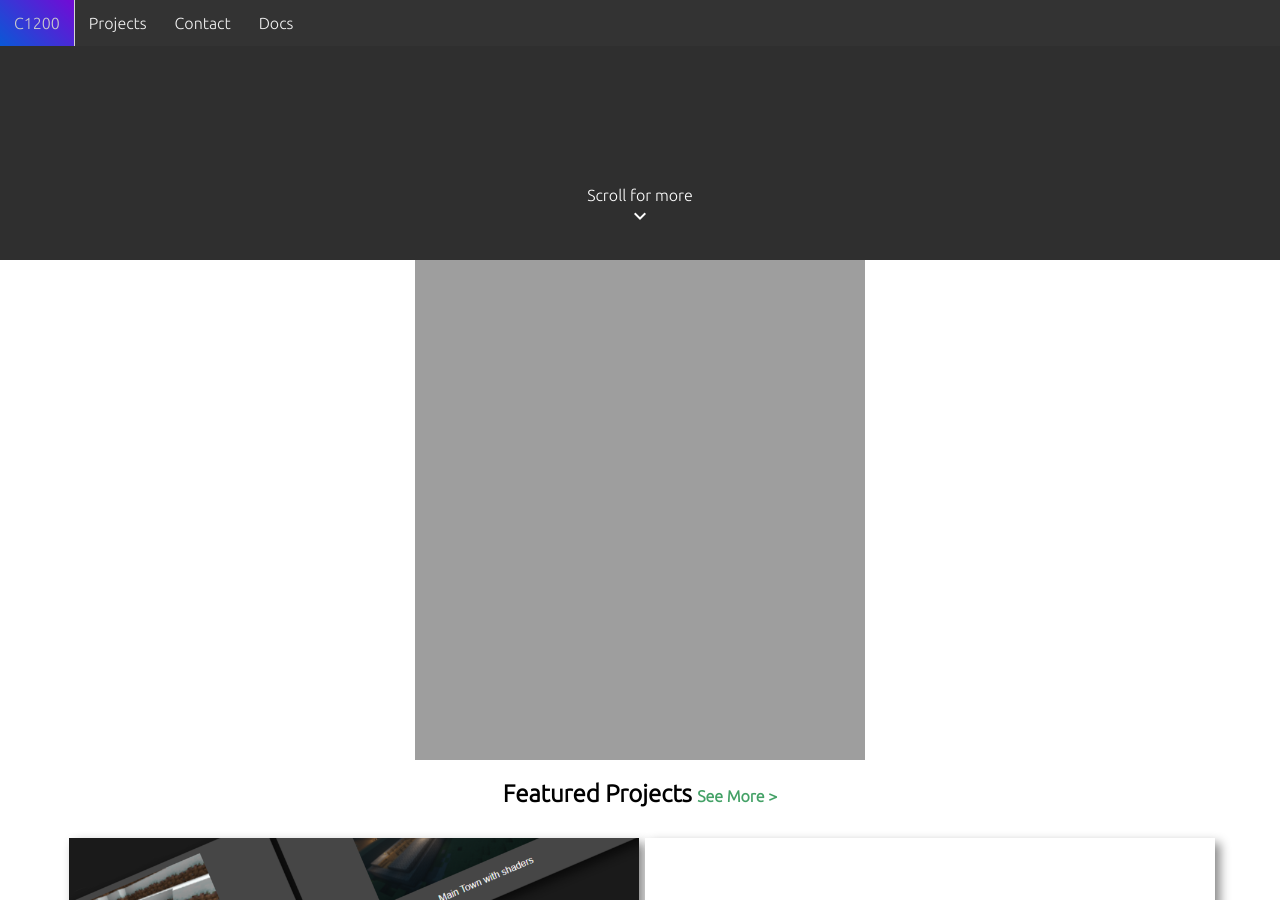
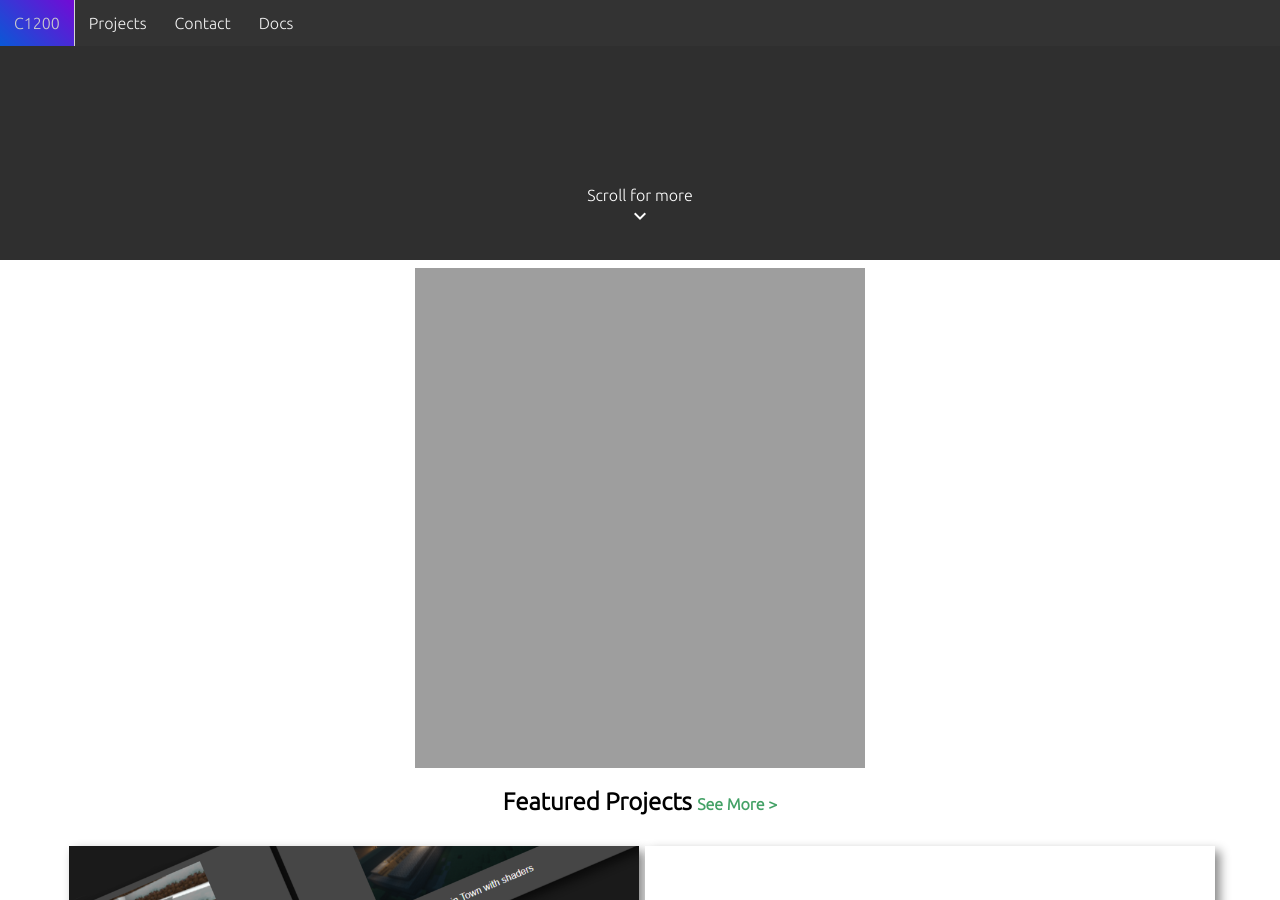
Before and after one commit to C1200/C1200.github.io, a Jekyll site: the page built from specialpages/home.md, in a window 1280 px wide and 900 px high, scrolled down 639 px. Built offline with Jekyll 4.4.1, drawn with Linux system fonts in a browser that asks for light colours.

Commit message:
Update home.html

```diff
--- a/_layouts/home.html
+++ b/_layouts/home.html
@@ -19,7 +19,7 @@ layout: base
     height="500"
     allowtransparency="true"
     frameborder="0"
-    style="margin: 0 auto; display: block;"
+    style="margin: 8px auto; display: block;"
 ></iframe>
 
 <h2 class="sectionheader">Featured Projects <a href="/projects/" class="seemore"></a></h2>
```
